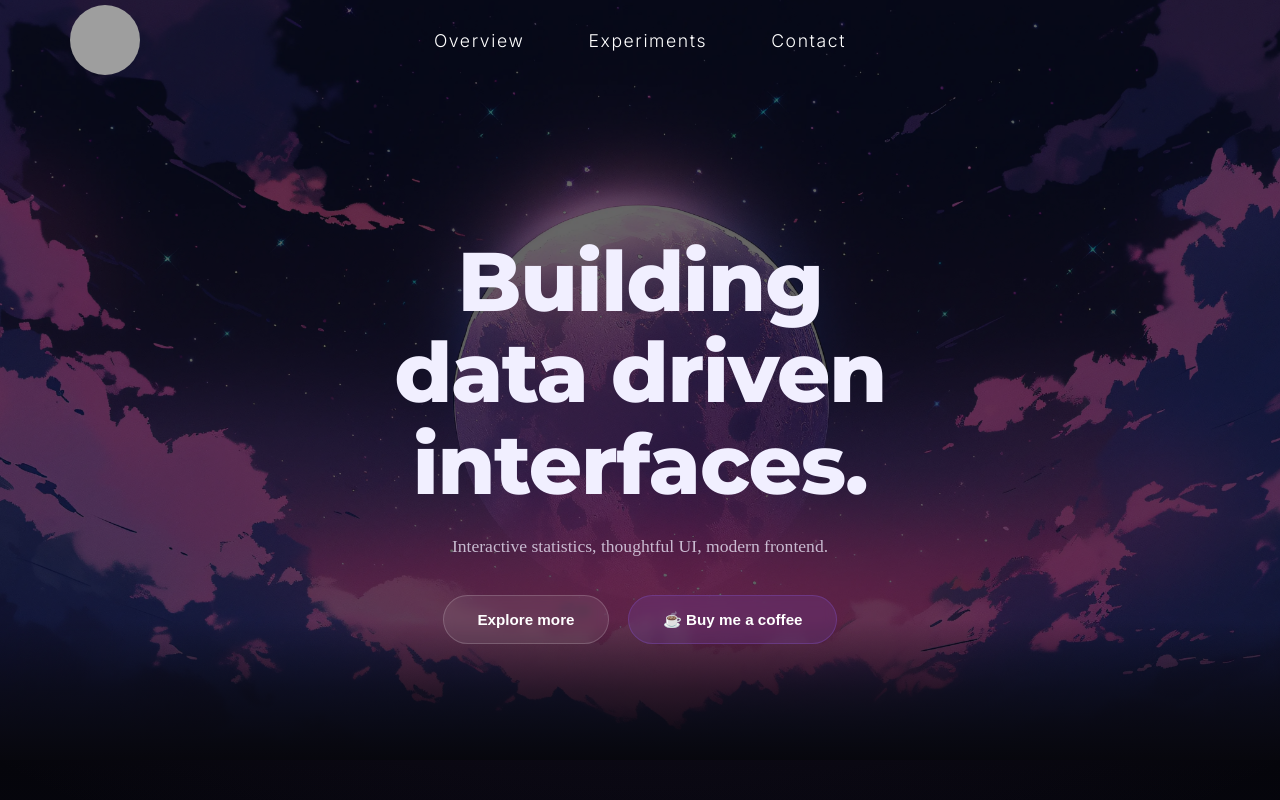
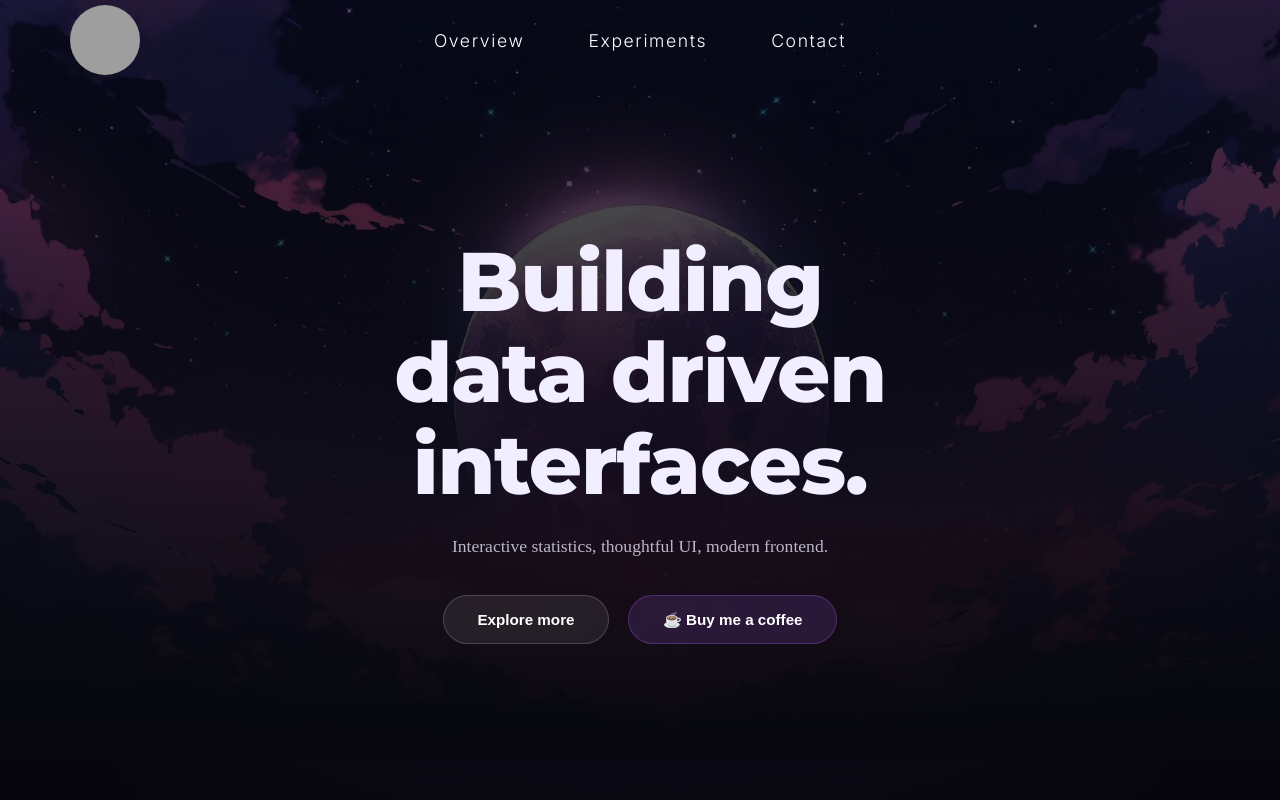
Before and after one commit to Yakupie/portfolio, a SvelteKit app: page / in a window 1280 px wide. Shown: the top 800 px of the page. Built offline with nearby package versions, Linux system fonts and the light colour scheme; grey boxes are pictures that could not be loaded.

Commit message:
LCP optimized hero + navbar z-index fix

```diff
--- a/src/routes/+page.svelte
+++ b/src/routes/+page.svelte
@@ -39,18 +39,26 @@
 
 <!-- HERO -->
 <div class="container hero">
+
 	<!-- 🔥 LCP IMAGE -->
 	<img
 		class="heroBg"
 		src="/assets/background.webp"
 		alt=""
+		width="1920"
+		height="1080"
 		loading="eager"
 		fetchpriority="high"
+		decoding="async"
 	/>
 
+	<div class="heroOverlay"></div>
 
+	<!-- ✅ SADECE HERO CONTENT ÖNE ALINIYOR -->
+	<div class="heroContent">
 		<Navbar />
 		<MainPage />
+	</div>
 </div>
 
 <div class="container section">
@@ -66,11 +74,6 @@
 </div>
 
 <style>
-.container > *:not(.heroBg) {
-	position: relative;
-	z-index: 2;
-}
-
 :global(*) {
 	margin: 0;
 	padding: 0;
@@ -84,7 +87,7 @@
 	overflow: hidden;
 }
 
-/* 🔥 HERO IMAGE (LCP FIX) */
+/* BACKGROUND */
 .heroBg {
 	position: absolute;
 	inset: 0;
@@ -95,20 +98,23 @@
 	filter: brightness(0.4);
 }
 
-.hero::after {
-	content: '';
+/* OVERLAY */
+.heroOverlay {
 	position: absolute;
-	bottom: 0;
-	left: 0;
-	width: 100%;
-	height: 140px;
+	inset: 0;
+	z-index: 1;
 	background: linear-gradient(
 		to bottom,
 		rgba(7,7,13,0),
 		rgba(7,7,13,.6),
 		#07070d
 	);
-	z-index: 1;
+}
+
+/* CONTENT */
+.heroContent {
+	position: relative;
+	z-index: 2;
 }
 
 /* SECTIONS */
```
Also changed, not shown: static/assets/background.webp. Lines whose indentation alone changed are shown as unchanged.
